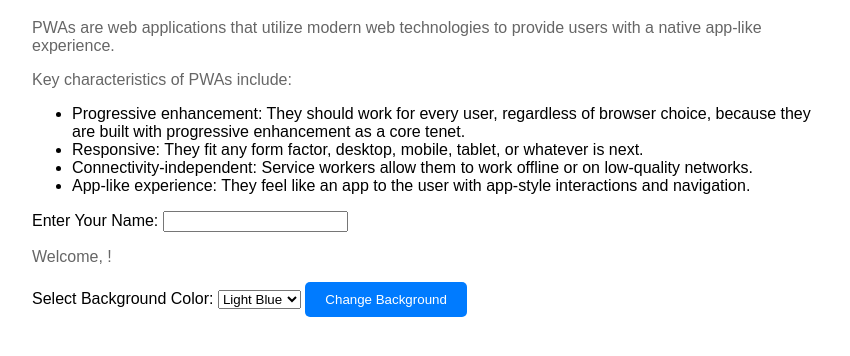
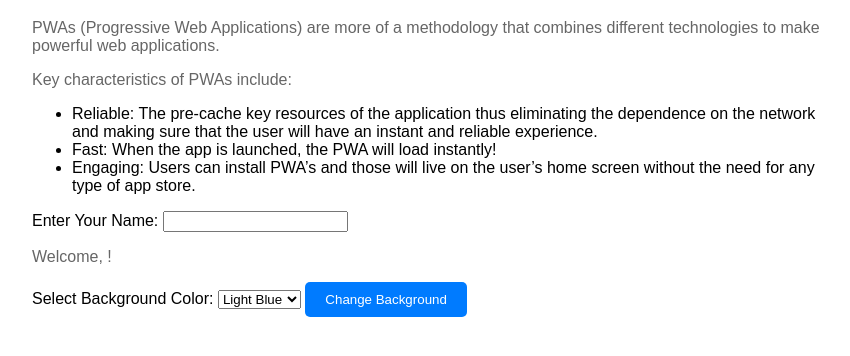
Before and after one commit to kawingtam/cis128-homework4, a plain HTML site: page index.html in a window 1280 px wide. Shown: the part 118-474 px from the top of the page, without its empty margins (208-1058 px from the left). Drawn offline with Linux system fonts and the light colour scheme.

Commit message:
Add files via upload

```diff
--- a/index.html
+++ b/index.html
@@ -10,13 +10,14 @@
 <body>
     <div class="container">
         <h1>Introduction to Progressive Web Applications (PWAs)</h1>
-        <p>PWAs are web applications that utilize modern web technologies to provide users with a native app-like experience.</p>
+        <p>PWAs (Progressive Web Applications) are more of a methodology that combines different technologies to make powerful web applications. </p>
         <p>Key characteristics of PWAs include:</p>
         <ul>
-            <li>Progressive enhancement: They should work for every user, regardless of browser choice, because they are built with progressive enhancement as a core tenet.</li>
-            <li>Responsive: They fit any form factor, desktop, mobile, tablet, or whatever is next.</li>
-            <li>Connectivity-independent: Service workers allow them to work offline or on low-quality networks.</li>
-            <li>App-like experience: They feel like an app to the user with app-style interactions and navigation.</li>
+            <li>Reliable: The pre-cache key resources of the application thus eliminating the dependence on the network and making sure that the user will have an instant and
+                reliable experience. </li>
+            <li>Fast: When the app is launched, the PWA will load instantly!</li>
+            <li>Engaging: Users can install PWA’s and those will live on the user’s home screen without the need for any type of
+                app store.</li>
         </ul>
         <label for="name-input">Enter Your Name:</label>
         <input type="text" id="name-input" />
```
